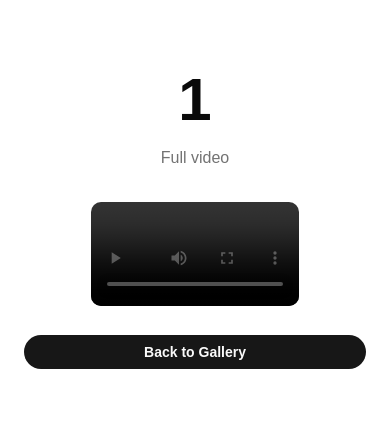
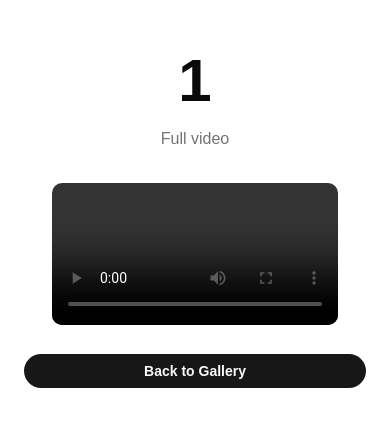
Before and after one commit to zamarwint/ZWPortfolio, a Next.js app: page /videos/1 in a window 390 px wide. Shown: the part 202-628 px from the top of the page. Built offline with nearby package versions, Linux system fonts and the light colour scheme; no server answers; a web font is replaced by a local one.

Commit message:
Version 1.1.0, fixed the mobile responsiveness of video page.

```diff
--- a/app/videos/[slug]/page.tsx
+++ b/app/videos/[slug]/page.tsx
@@ -27,7 +27,7 @@ export default function VideosPage({
                 duration: 2,
             }}
             id="gallery"
-            className="flex flex-col items-center justify-center py-10">
+            className="flex flex-col items-center justify-center py-10 text-center">
             <h1 className="text-6xl font-bold">{slug}</h1>
             <p className="text-neutral-500 dark:text-neutral-400 font-hoves-regular py-4">
                 Full video
@@ -38,7 +38,7 @@ export default function VideosPage({
                     autoPlay
                     controls
                     draggable="false"
-                    className="size-8/12 rounded-lg"
+                    className="size-11/12 md:size-8/12 rounded-lg"
                 ></video>
             </div>
             <Link href="/gallery">
```
